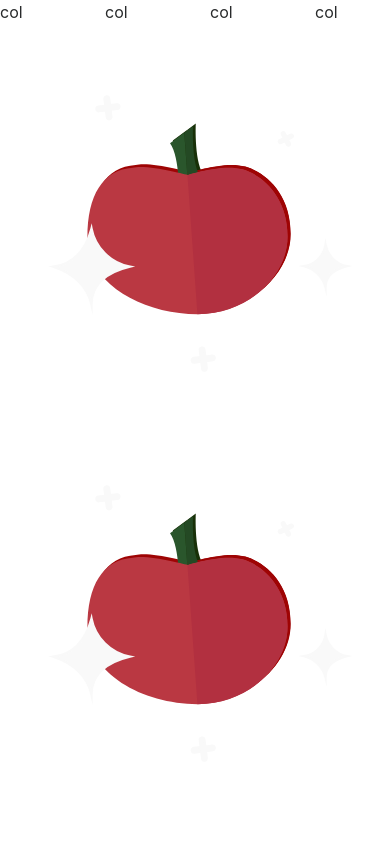
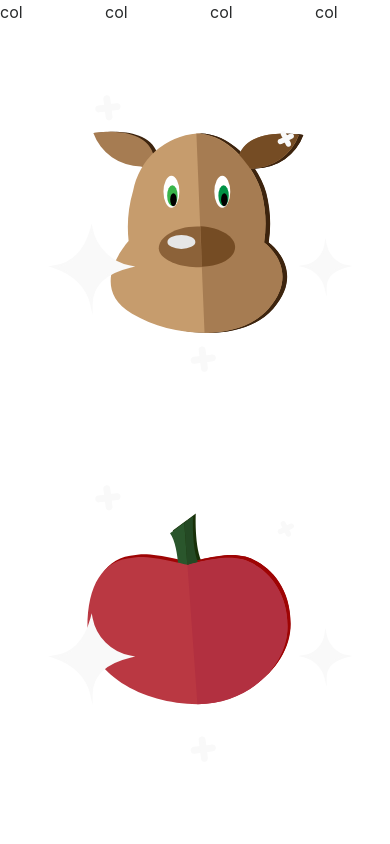
Before and after one commit to Miriamelo/PawPlay, a plain HTML site: page index.html in a window 390 px wide. Shown: the top 844 px of the page. Drawn offline with nearby package versions, Linux system fonts and the light colour scheme.

Commit message:
updated JS and CSS
Added background and media queries. Added splice to remove 1 object
from the array to make it random

```diff
--- a/css/main.css
+++ b/css/main.css
@@ -1,46 +1,36 @@
-<<<<<<< HEAD
+
 body {
-    background-image: url(/img/bg-1.svg);
-}
-
-.wrapper {
-    height: 480px;
-    display: grid;
-    grid-template-columns: 20em auto 200px;
-    grid-template-rows: auto;
-    grid-gap: 1em;
-    grid-template-areas: 'header header header'
-                            'left article right'
-                            'footer footer footer'
-}
-=======
-.background1 {
-    width: 40vw;
-    height: auto;
-    position: fixed;
+    background: url(/img/bg-2.svg) no-repeat center center fixed;
+      -webkit-background-size: contain;
+      -moz-background-size: contain;
+      -o-background-size: contain;
+      background-size: contain;
 
 }
 
+@media (max-width: 700px) {
+    body {
+        background: url(/img/bg-3.svg) no-repeat center center fixed;
+      -webkit-background-size: contain;
+      -moz-background-size: contain;
+      -o-background-size: contain;
+      background-size: contain;
+    }
+}
+
+
+
+
 #container {
+/*    background: url(/img/bg-2.svg) no-repeat center center fixed; */
     width: 100vw;
     height: 100vh;
 }
 
 #falling, .falling{
     display: block;
-    width: 50px;
-    height: 50px;
-    background-color: aqua;
+    height: 90px;
     position: fixed;
     top: 0;
     left: 100px;
 }
-
-.fall{
-    display: block;
-    height: 200px;
-    position: fixed;
-    top: 0;
-    left: 100px;
-}
->>>>>>> origin/master
--- a/js/main.js
+++ b/js/main.js
@@ -2,16 +2,22 @@
 
 var gameobj = [];
 
+//function backgroundChange() {
+//     document.body.style.backgroundImage = "url(/img/bg-2.svg)";
+//}
 
 setInterval(function(){
+    console.log(gameobj.length);
     if(gameobj.length > 5){
         return false;
     }
-    var ndiv = document.createElement("div");
+    var ndiv = document.createElement("img");
+    ndiv.src = "/img/apple.svg";
     ndiv.className = "falling";
     document.body.appendChild(ndiv);
 
     ndiv.style.left = Math.round(Math.random() *window.innerWidth)+"px";
+
 
     var obj = {
         theDiv: ndiv,
@@ -27,11 +33,13 @@ setInterval(function(){
         gameobj[i].top+=10;
         gameobj[i].theDiv.style.top= gameobj[i].top+"px";
         if(gameobj[i].top > window.innerHeight){
-            gameobj[i].top = 0;
+            //edited to remove one item of the array to avoid the repetition
+            gameobj.splice(i,1);//.top = 0;
+
         }
     }
 
-}, 1000/60);
+}, 4000/60);
 
 
 
@@ -45,8 +53,8 @@ setInterval(function(){
         return false;
     }
     var ndiv = document.createElement("img");
-    ndiv.src = "apple.svg";
-    ndiv.className = "fall";
+    ndiv.src = "/img/tiger-food.svg";
+    ndiv.className = "falling";
     document.body.appendChild(ndiv);
 
     ndiv.style.left = Math.round(Math.random() *window.innerWidth)+"px";
@@ -65,7 +73,8 @@ setInterval(function(){
         gameobj[i].top+=5;
         gameobj[i].theDiv.style.top= gameobj[i].top+"px";
         if(gameobj[i].top > window.innerHeight){
-            gameobj[i].top = 0;
+            gameobj.splice(i,1);
+//            gameobj[i].top = 0;
         }
     }
 
```
Also changed, not shown: img/bg-2.svg (added), img/bg-3.svg (added), img/mockups_Level1.svg (added), 1 other file.
